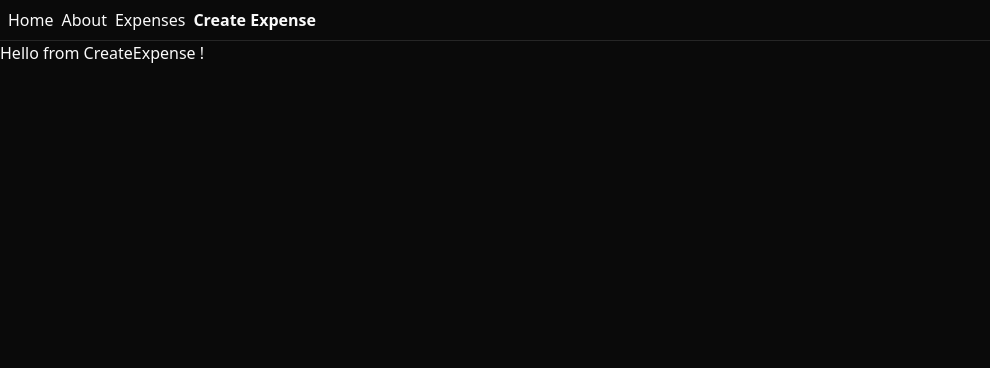
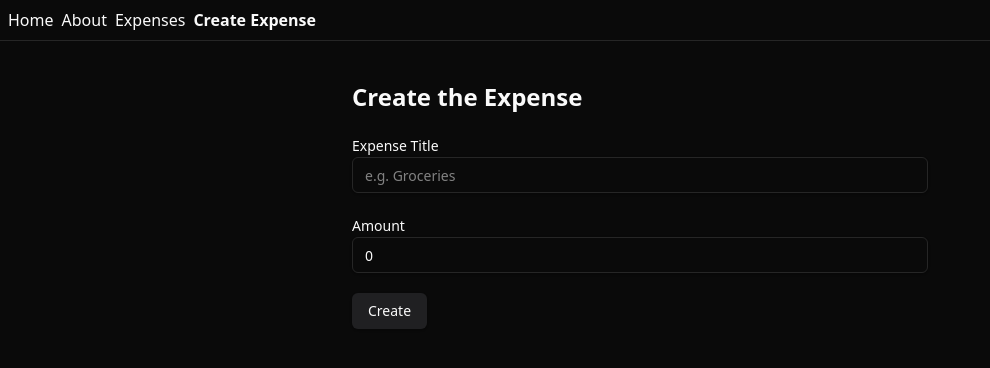
Before and after one commit to dhruvan005/Expense-Tracker, a React (Vite) app in the folder client/: page /createExpense in a window 1280 px wide. Shown: the top 368 px of the page, without its empty margins (0-990 px from the left). Built offline with nearby package versions, Linux system fonts and the light colour scheme; what hono would draw is missing.

Commit message:
feat: add input and label components; implement createExpense form with validation and submission handling

```diff
--- a/client/package.json
+++ b/client/package.json
@@ -10,8 +10,10 @@
     "preview": "vite preview"
   },
   "dependencies": {
+    "@radix-ui/react-label": "^2.1.1",
     "@radix-ui/react-slot": "^1.1.1",
     "@tailwindcss/vite": "^4.0.3",
+    "@tanstack/react-form": "^0.41.3",
     "@tanstack/react-query": "^5.66.0",
     "@tanstack/react-router": "^1.99.0",
     "class-variance-authority": "^0.7.1",
--- /dev/null
+++ b/client/src/components/ui/input.tsx
@@ -0,0 +1,22 @@
+import * as React from "react"
+
+import { cn } from "@/lib/utils"
+
+const Input = React.forwardRef<HTMLInputElement, React.ComponentProps<"input">>(
+  ({ className, type, ...props }, ref) => {
+    return (
+      <input
+        type={type}
+        className={cn(
+          "flex h-9 w-full rounded-md border border-input bg-transparent px-3 py-1 text-base shadow-sm transition-colors file:border-0 file:bg-transparent file:text-sm file:font-medium file:text-foreground placeholder:text-muted-foreground focus-visible:outline-none focus-visible:ring-1 focus-visible:ring-ring disabled:cursor-not-allowed disabled:opacity-50 md:text-sm",
+          className
+        )}
+        ref={ref}
+        {...props}
+      />
+    )
+  }
+)
+Input.displayName = "Input"
+
+export { Input }
--- /dev/null
+++ b/client/src/components/ui/label.tsx
@@ -0,0 +1,24 @@
+import * as React from "react"
+import * as LabelPrimitive from "@radix-ui/react-label"
+import { cva, type VariantProps } from "class-variance-authority"
+
+import { cn } from "@/lib/utils"
+
+const labelVariants = cva(
+  "text-sm font-medium leading-none peer-disabled:cursor-not-allowed peer-disabled:opacity-70"
+)
+
+const Label = React.forwardRef<
+  React.ElementRef<typeof LabelPrimitive.Root>,
+  React.ComponentPropsWithoutRef<typeof LabelPrimitive.Root> &
+    VariantProps<typeof labelVariants>
+>(({ className, ...props }, ref) => (
+  <LabelPrimitive.Root
+    ref={ref}
+    className={cn(labelVariants(), className)}
+    {...props}
+  />
+))
+Label.displayName = LabelPrimitive.Root.displayName
+
+export { Label }
--- a/client/src/routes/createExpense.tsx
+++ b/client/src/routes/createExpense.tsx
@@ -1,9 +1,101 @@
-import { createFileRoute } from '@tanstack/react-router'
+import { createFileRoute, useNavigate } from "@tanstack/react-router";
+import { Input } from "@/components/ui/input";
+import { Button } from "@/components/ui/button";
+import { useForm } from "@tanstack/react-form";
+import type { FieldApi } from "@tanstack/react-form";
+import { Label } from "@/components/ui/label";
+import { api } from "@/lib/api";
 
-export const Route = createFileRoute('/createExpense')({
+export const Route = createFileRoute("/createExpense")({
   component: createExpense,
-})
+});
 
 function createExpense() {
-  return <div>Hello from CreateExpense !</div>
+  const navigate = useNavigate();
+  const form = useForm({
+    defaultValues: {
+      title: "",
+      amount: 0,
+    },
+    onSubmit: async ({ value }) => {
+      const res = await api.expenses.$post({ json: value });
+      if (!res.ok) {
+        throw new Error("Failed to create expense");
+      }
+      navigate({ to: "/expenses" });
+    },
+  });
+  return (
+    <>
+      <div className="h-10"></div>
+      <div className="max-w-xl m-auto">
+        <div className="text-2xl font-bold">Create the Expense </div>
+        <div className="h-5"></div>
+
+        <form
+          onSubmit={(e) => {
+            e.preventDefault();
+            e.stopPropagation();
+            form.handleSubmit();
+          }}
+        >
+          <form.Field
+            name="title"
+            children={(field) => (
+              <div>
+                <Label htmlFor="title">Expense Title</Label>
+                <Input
+                  placeholder="e.g. Groceries"
+                  id={field.name}
+                  name={field.name}
+                  value={field.state.value}
+                  onBlur={field.handleBlur}
+                  onChange={(e) => field.handleChange(e.target.value)}
+                />
+                {field.state.meta.errors ? (
+                  <em>{field.state.meta.errors}</em>
+                ) : null}
+              </div>
+            )}
+          />
+
+          <div className="h-5"></div>
+          <form.Field
+            name="amount"
+            children={(field) => (
+              <div>
+                <Label htmlFor="amount">Amount</Label>
+                <Input
+                  placeholder="e.g 100"
+                  id={field.name}
+                  name={field.name}
+                  value={field.state.value}
+                  onBlur={field.handleBlur}
+                  onChange={(e) => field.handleChange(Number(e.target.value))}
+                />
+                {field.state.meta.errors ? (
+                  <em>{field.state.meta.errors}</em>
+                ) : null}
+              </div>
+            )}
+          />
+          <div className="h-5"></div>
+
+          <form.Subscribe
+            selector={(state) => [state.canSubmit, state.isSubmitting]}
+            children={([canSubmit, isSubmitting]) => (
+              <Button
+                type="submit"
+                disabled={!canSubmit}
+                variant="secondary"
+                className="bg-[#202022] cursor-pointer hover:bg-[#0A0A0A]"
+              >
+                {isSubmitting ? "..." : "Create"}
+              </Button>
+            )}
+          />
+        </form>
+      </div>
+    </>
+  );
 }
```
Also changed, not shown: 2 other files (tests, documents, lock files or other folders).
